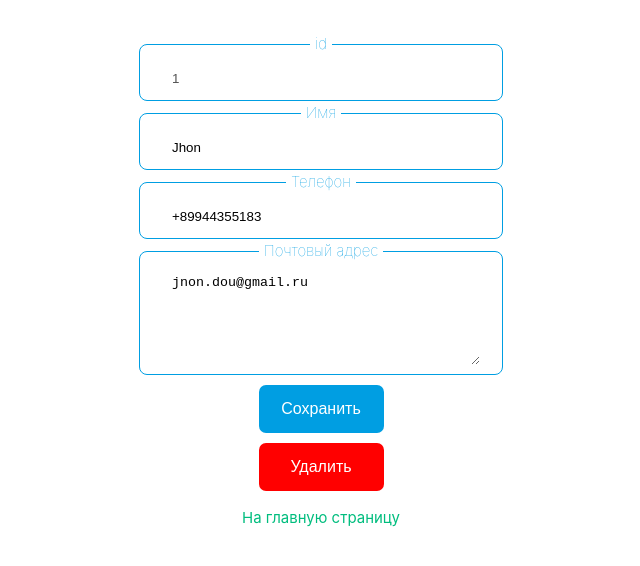
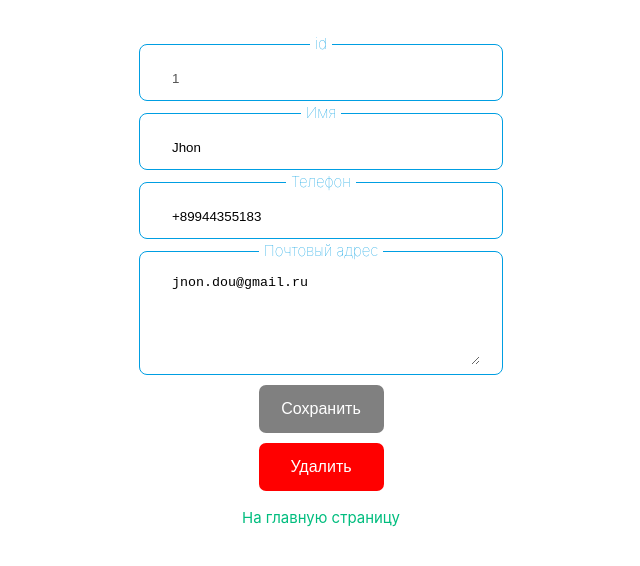
Before and after one commit to Zuko44/contacts, a Vue app: page /edit/1 in a window 1280 px wide. Shown: the top 566 px of the page, without its empty margins (319-959 px from the left). Built offline with nearby package versions, Linux system fonts and the light colour scheme.

Commit message:
added regex

```diff
--- a/src/components/ContactEdit.vue
+++ b/src/components/ContactEdit.vue
@@ -16,6 +16,9 @@ const email = ref<string>('');
 
 const msg = ref<string>('');
 const divClass = ref<string>('');
+
+const regex = /^\d+$/;
+const emailRegex = /^[^\s@]+@[^\s@]+\.[^\s@]+$/;
 
 const getContact = (id: number) => {
   const result = contactsStore.contacts.find((contact) => contact.id === id);
@@ -47,7 +50,11 @@ const deleteContactHandler = (id: number) => {
 
 const isValid = computed(() => {
   return (
-    name.value.length > 0 && phone.value.length > 0 && email.value.length > 0
+    name.value.length > 2 &&
+    phone.value.length > 10 &&
+    regex.test(phone.value) &&
+    email.value.length > 1 &&
+    emailRegex.test(email.value)
   );
 });
 
--- a/src/components/ContactForm.vue
+++ b/src/components/ContactForm.vue
@@ -10,11 +10,16 @@ const msg = ref<string>('');
 const divClass = ref<string>('');
 const contactsStore = useContactsStore();
 
+const regex = /^\d+$/;
+const emailRegex = /^[^\s@]+@[^\s@]+\.[^\s@]+$/;
+
 const createContactHandler = () => {
   if (
-    name.value.length > 1 &&
-    phone.value.length > 1 &&
-    email.value.length > 1
+    name.value.length > 2 &&
+    phone.value.length > 10 &&
+    regex.test(phone.value) &&
+    email.value.length > 1 &&
+    emailRegex.test(email.value)
   ) {
     const contact: Contact = {
       id: Math.floor(Math.random() * 1000000),
@@ -43,7 +48,7 @@ const createContactHandler = () => {
     <form @submit.prevent>
       <input v-model="name" class="input" type="text" placeholder="Name" />
       <input v-model="phone" class="input" type="tel" placeholder="Phone" />
-      <input v-model="email" class="input" type="text" placeholder="Email" />
+      <input v-model="email" class="input" type="email" placeholder="Email" />
       <button @click="createContactHandler" class="btn">Add new contact</button>
     </form>
   </div>
```
